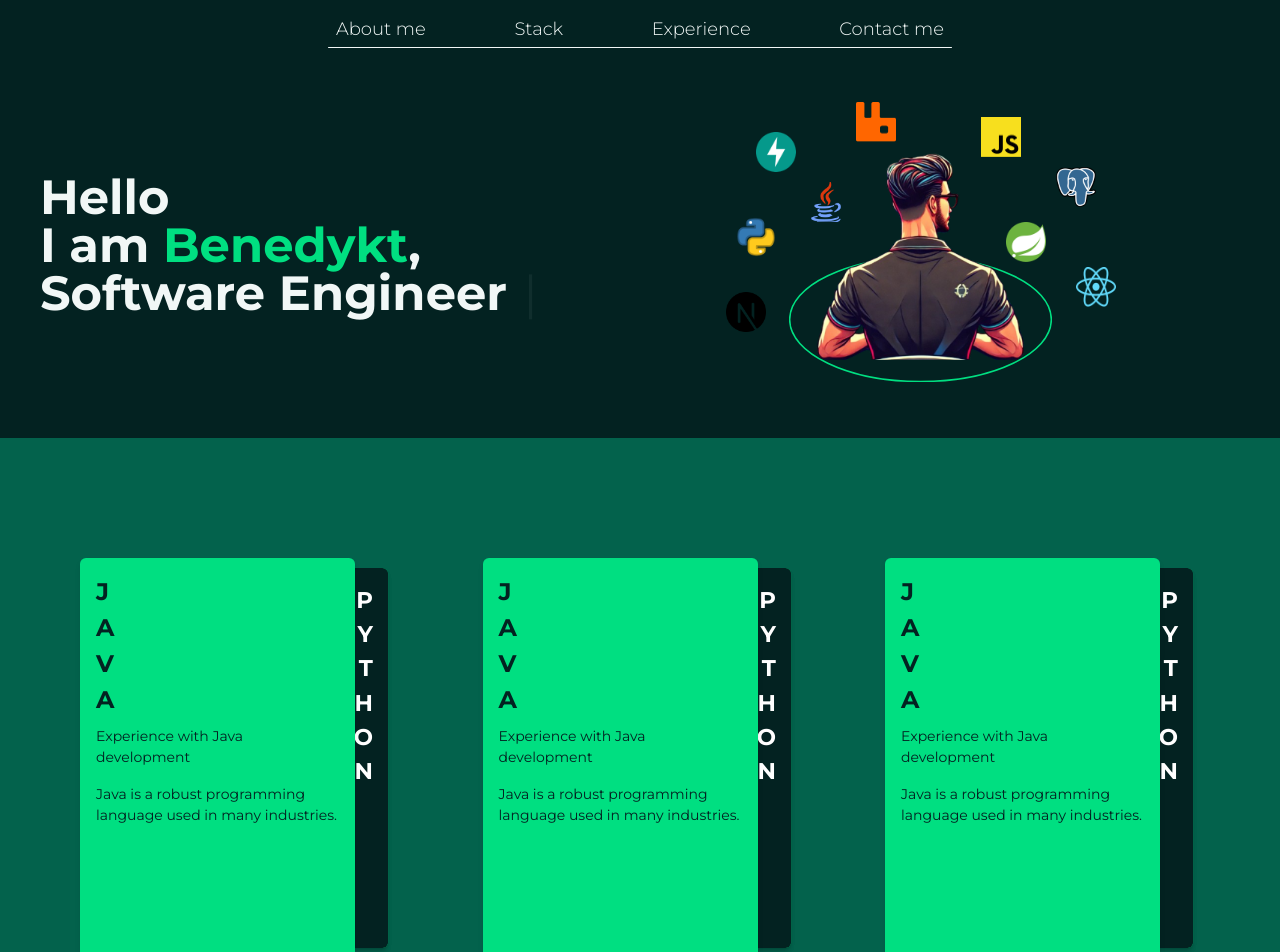
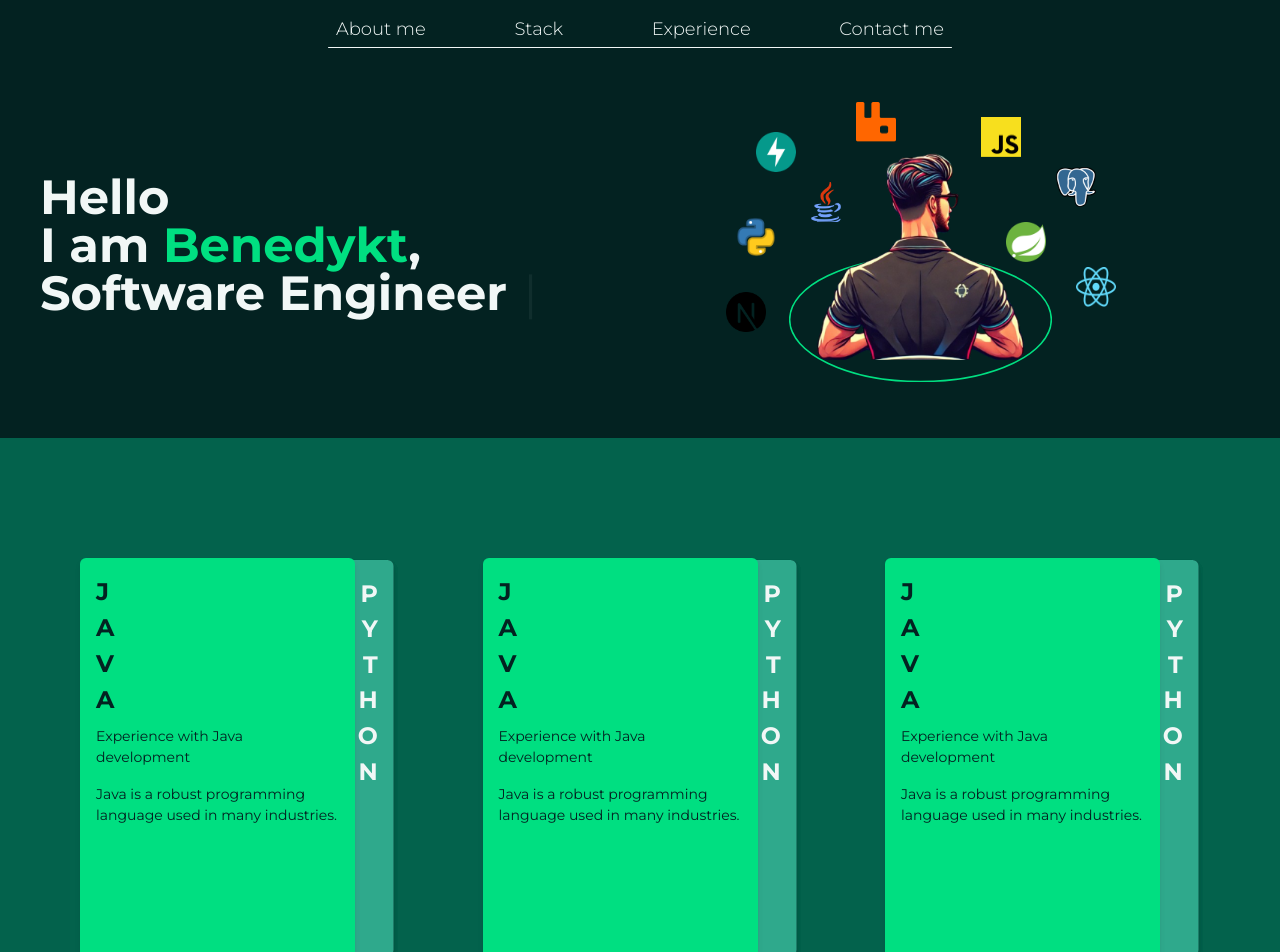
Before and after one commit to benhus8/benedykt-the-dev, a Next.js app in the folder frontend/: page /en in a window 1280 px wide. Shown: the top 952 px of the page. Built offline with nearby package versions, Linux system fonts and the light colour scheme.

Commit message:
add working card slider

```diff
--- a/frontend/components/animated/CardSlider.jsx
+++ b/frontend/components/animated/CardSlider.jsx
@@ -1,8 +1,7 @@
 "use client";
 
-import {motion} from "framer-motion";
-import {useState} from "react";
-
+import { motion } from "framer-motion";
+import { useState } from "react";
 
 export function Card({
   isTop = false,
@@ -14,15 +13,19 @@ export function Card({
   longDescription = "Lorem ipsum dolor sit amet, consectetur adipiscing elit...",
   onDragEnd,
 }) {
+  const bgColors = {
+    "secondary-grayLight": "bg-secondary-grayLight",
+    "secondary-lightest": "bg-secondary-lightest",
+    "primary-darkest": "bg-primary-darkest",
+    "primary-light": "bg-primary-light",
+  };
+
   return (
     <motion.div
-            className={`absolute w-[275px] h-[400px] rounded-md bg-${bgColor} shadow-md cursor-grab active:cursor-grabbing`}
+      className={`absolute w-[275px] h-[400px] rounded-md ${bgColors[bgColor]} shadow-md cursor-grab active:cursor-grabbing`}
       style={{
-                transform: isTop
-                    ? "translateX(0) translateY(0)"
-                    : "translateX(40px)",
+        transform: isTop ? "translateX(0) translateY(0)" : "translateX(40px)",
         transition: "transform 0.5s ease",
-
       }}
       drag={isTop ? "x" : false}
       dragConstraints={{ left: 0, right: 0 }}
@@ -32,12 +35,13 @@ export function Card({
         x: isTop ? 0 : 40,
         y: 0,
         zIndex: isTop ? 20 : isBehind ? 10 : 5,
-                scale: isTop ? 1 : 0.95,
+        scale: isTop ? 1 : 0.99,
       }}
     >
       <div className="p-4">
         <div
-                    className={`flex flex-col ${isTop ? 'items-start' : 'items-end'} `}>
+          className={`flex flex-col ${isTop ? "items-start" : "items-end"} `}
+        >
           {Array.from(name).map((letter, index) => (
             <span key={index} className={`font-bold text-xl text-${textColor}`}>
               {letter}
@@ -46,52 +50,36 @@ export function Card({
         </div>
         {isTop && (
           <>
-                        <p className={`mt-2 text-sm text-${textColor}`}>{shortDescription}</p>
-                        <p className={`mt-4 text-sm text-${textColor}`}>{longDescription}</p>
+            <p className={`mt-2 text-sm text-${textColor}`}>
+              {shortDescription}
+            </p>
+            <p className={`mt-4 text-sm text-${textColor}`}>
+              {longDescription}
+            </p>
           </>
         )}
       </div>
     </motion.div>
   );
 }
-export const CardSlider = () => {
+
+export const CardSlider = ({ cards, tooltip }) => {
   const [currentIndex, setCurrentIndex] = useState(0);
+  const [showTooltip, setShowTooltip] = useState(tooltip ?? false);
 
   const handleSwipe = (event, info) => {
     if (info.offset.x > 100 || info.offset.y <= 100) {
       setCurrentIndex((prevIndex) => (prevIndex + 1) % cards.length);
+      if (showTooltip) setShowTooltip(false);
     }
   };
-
-    const cards = [
-        {
-            name: "JAVA",
-            bgColor: "primary-light",
-            textColor: "primary-darkest",
-            shortDescription: "Experience with Java development",
-            longDescription: "Java is a robust programming language used in many industries.",
-        },
-        {
-            name: "PYTHON",
-            bgColor: "primary-darkest",
-            textColor: "white",
-            shortDescription: "Python for AI and Data Science",
-            longDescription: "Python is popular for its simplicity and wide range of libraries.",
-        },
-        {
-            name: "JS",
-            bgColor: "primary-light",
-            textColor: "black",
-            shortDescription: "JavaScript for web development",
-            longDescription: "JavaScript is the language of the web, enabling interactive UIs.",
-        },
-    ];
 
   return (
     <div className="relative w-[275px] h-[400px] mx-auto mt-20">
       {cards.map((card, index) => {
         const isTop = index === currentIndex;
-                const isBehind = index === (currentIndex === cards.length - 1 ? 0 : currentIndex + 1)
+        const isBehind =
+          index === (currentIndex === cards.length - 1 ? 0 : currentIndex + 1);
 
         return (
           <Card
@@ -112,11 +100,7 @@ export const CardSlider = () => {
         {cards.map((_, index) => (
           <div
             key={index}
-                        className={`w-3 h-3 rounded-full transition-all duration-300 ${
-                            index === currentIndex
-                                ? "bg-primary-base opacity-100 scale-110"
-                                : "bg-primary-dark stroke-primary-darkest border-2 border-primary-darkest opacity-50 scale-100"
-                        }`}
+            className={`w-3 h-3 rounded-full transition-all duration-300 ${index === currentIndex ? "bg-primary-base opacity-100 scale-110" : "bg-primary-dark stroke-primary-darkest border-2 border-primary-darkest opacity-50 scale-100"}`}
           ></div>
         ))}
       </div>
```
Lines whose indentation alone changed are shown as unchanged.
